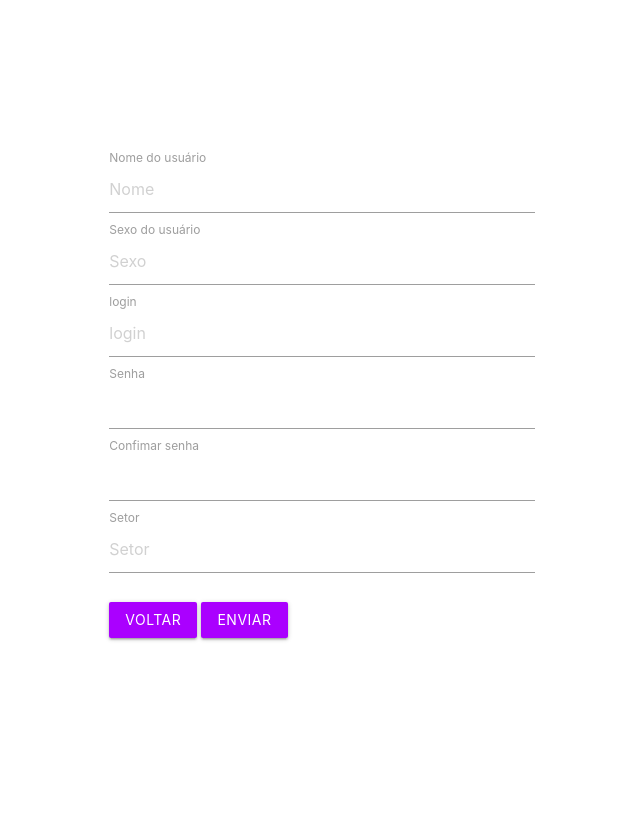
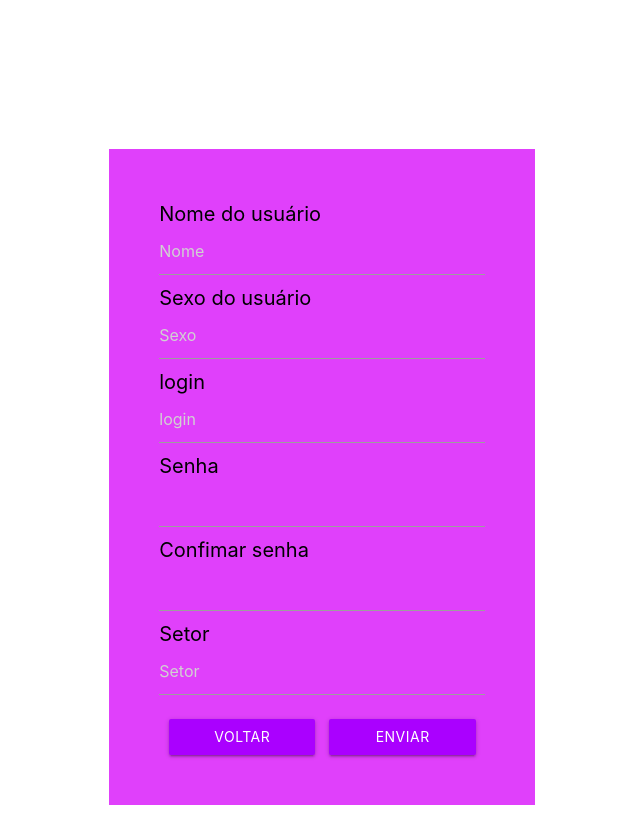
Before and after one commit to Rickanjo/Oca-tela-login, a plain HTML site: page cadastro.html in a window 1280 px wide. Shown: the whole page, without its empty margins (318-958 px from the left). Before the commit the page ends 800 px from the top, so only its background shows below. Drawn offline with nearby package versions, Linux system fonts and the light colour scheme.

Commit message:
exercício resolvido 2

```diff
--- a/cadastro.html
+++ b/cadastro.html
@@ -14,7 +14,7 @@
         <div class="row">
             <div class="col m3"></div>
             <div class="col m6">
-                <form action="" method="post">
+                <form class = "purple accent-2" action="" method="post">
                     <label for="first_name" class="">Nome do usuário</label>
                     <input placeholder="Nome" id="first_name" type="text" class="validate">
                     <label for="Sexo" class=" ">Sexo do usuário</label>
--- a/style.css
+++ b/style.css
@@ -1,9 +1,15 @@
 form{
     margin-top: 35%;
-
+    padding: 50px;
 }
 
 .btn{
+    margin-left: 3%;
     margin-top: 5%;
+    width: 45%;
+}
 
+label{
+    font-size:  20px;
+    color: black;
 }
```
